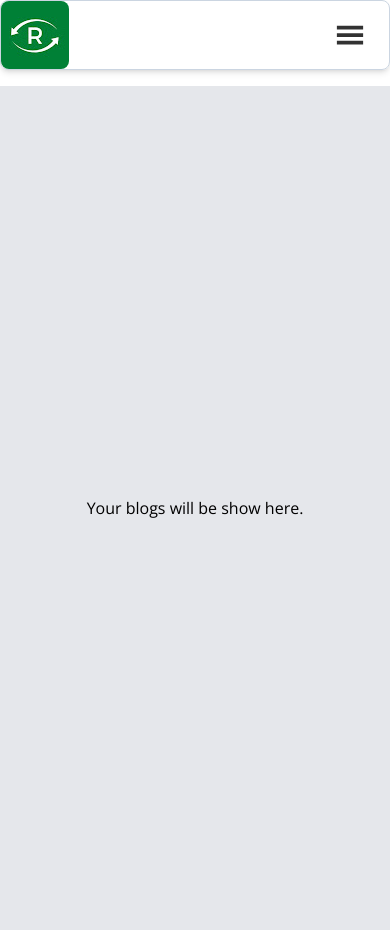
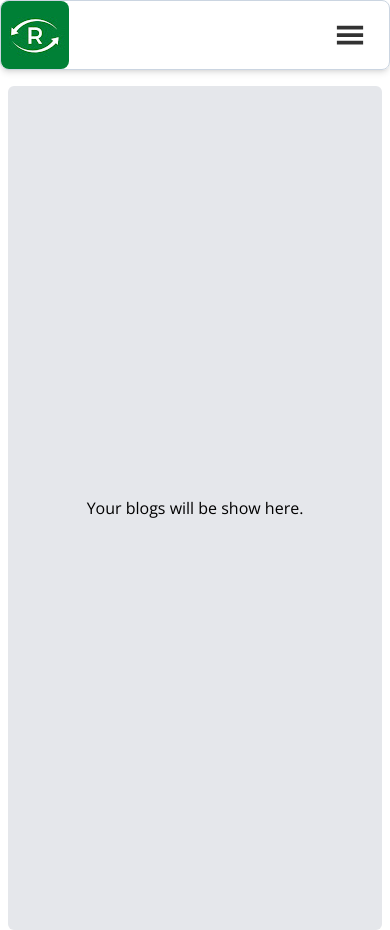
Before and after one commit to rewayy/Reway_final, a React (Vite) app: page /blogs in a window 390 px wide. Built offline with nearby package versions, Linux system fonts and the light colour scheme; a web font is replaced by a local one.

Commit message:
modified max-min-width

```diff
--- a/src/pages/Blog.jsx
+++ b/src/pages/Blog.jsx
@@ -2,8 +2,8 @@ import React from 'react'
 
 const Blog = () => {
   return (
-    <div className='w-full h-screen  mt-2'>
-        <div className='max-w-[1183px] m-auto py-6 bg-gray-200  text-black  font-thin h-full flex items-center justify-center'>
+    <div className='w-full h-screen min-w-[375px]  mt-2'>
+        <div className='max-w-[1183px] lg:m-auto mx-2 py-6 md:mx-4 bg-gray-200 rounded-md text-black  font-thin h-full flex items-center justify-center'>
           Your blogs will be show here.
         </div>
     </div>
```
